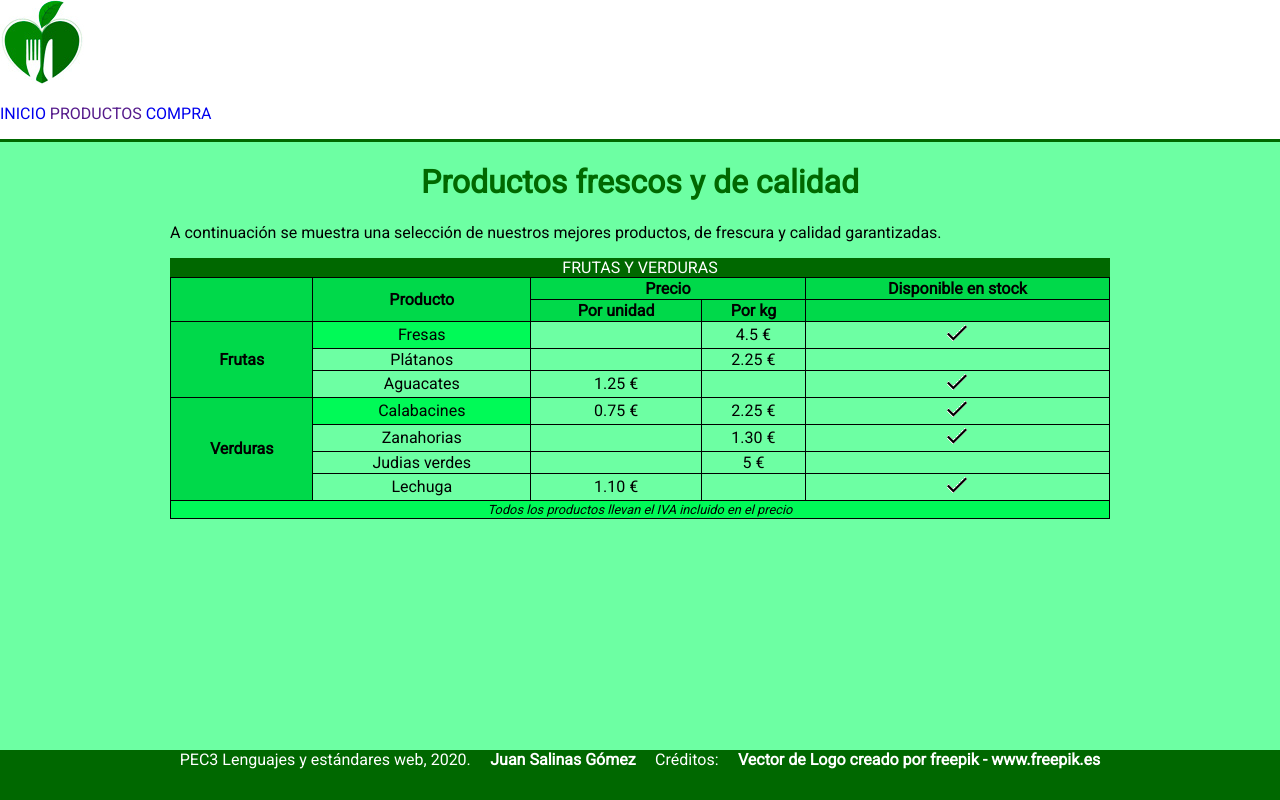
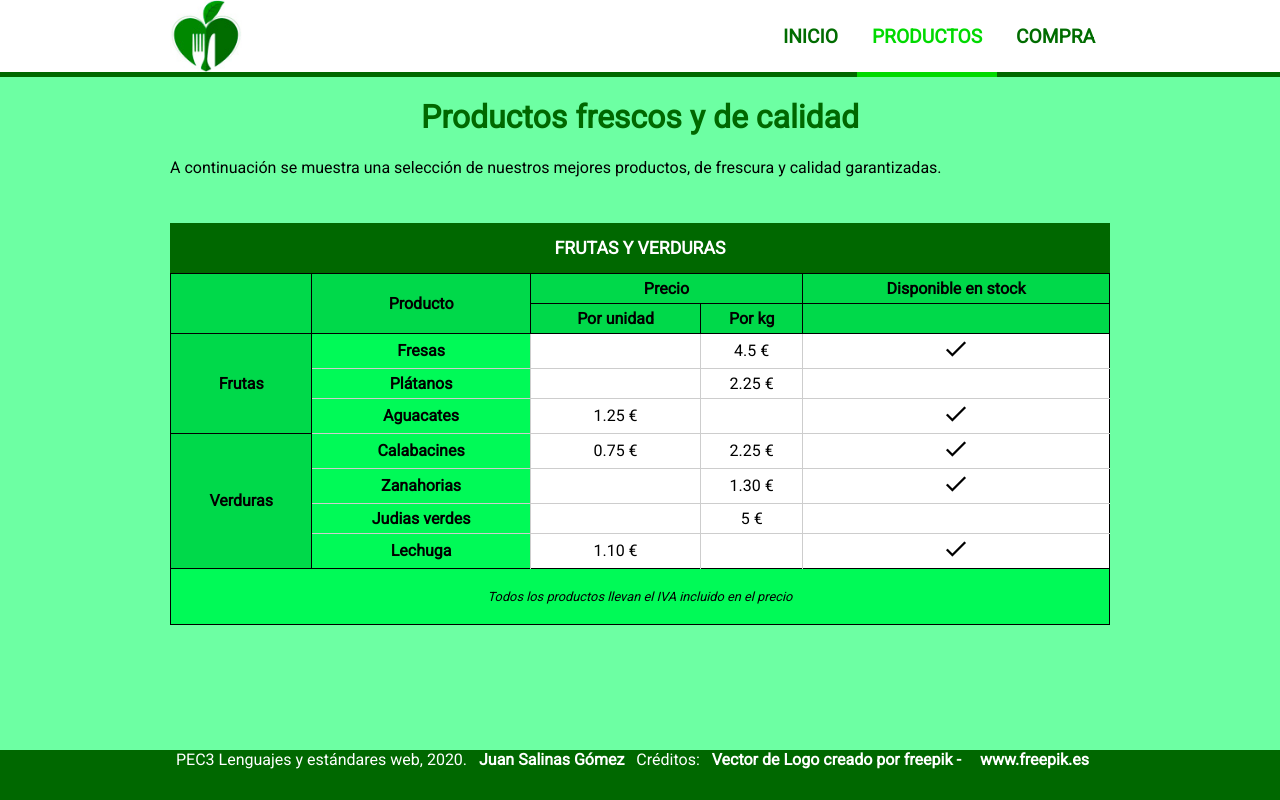
Before and after one commit to juans0/PEC3_UOC, a plain HTML site: page productos.html in a window 1280 px wide. Drawn offline with Linux system fonts and the light colour scheme.

Commit message:
Estilos index, tabla y menu

```diff
--- a/css/estilos.css
+++ b/css/estilos.css
@@ -7,29 +7,49 @@ body {
     padding: 0;
 }
 
-nav {
+header {
     background-color: #fff;
-    border-bottom: 3px solid #006800;
+    border-bottom: 5px solid #006800;
+    height: 72px;
 }
 
-nav > ul {
-    /* display: flex;
-    flex-direction: row;
-    justify-content: flex-end;
+nav {
+    max-width: 940px;
+    margin: auto;
+    display: flex;
+    justify-content: space-between;
     align-items: center;
-    float: right;
-    margin-top: 0;*/
-    max-width: 940px;
-    padding: 0;
 }
+
+/* nav > img, nav > ul {
+    float: left;
+} */
 
 nav li {
     list-style: none;
     display: inline;
+
+    font-size: 1.2em;
+    font-weight: bold;
+
 }
 
 a {
     text-decoration: none;
+    color: #006c00;
+    padding: 15px;
+}
+
+nav li > a:hover {
+    background-color: #006800;
+    color: #fff;
+    padding: 25px 15px;
+}
+
+#actual {
+    color: #00d900;
+    border-bottom: 5px solid #00d900;
+    padding-bottom: 24px;
 }
 
 main {
@@ -69,8 +89,8 @@ footer a {
 /*INICIO*/
 figure {
     float: left;
-    max-width: 265px;
-    margin-right: 20px;
+    max-width: 30%;
+    margin: 50px 15px 5px -10px;
 }
 
 h1, h2 {
@@ -93,8 +113,9 @@ cite {
 
 article {
     float: left;
-    max-width: 600px;
-    margin-left: 10px;
+    max-width: 62%;
+    margin-left: 65px;
+    margin-top: 20px;
 }
 
 /* PRODUCTOS */
@@ -107,6 +128,7 @@ table {
 
 th, td {
     border: 1px solid #000;
+    padding: 5px 0;
 }
 
 #tit_productos {
@@ -114,20 +136,43 @@ th, td {
 }
 
 caption {
+    margin-top: 30px;
     background-color: #006800;
     color: #fff;
+    font-weight: bold;
+    font-size: 1.1em;
+    padding: 15px 0;
 }
 
 th {
     background-color: #00d94a;
 }
 
-tfoot {
+tr > td {
+    background-color: #00fa57;
+    font-weight: bold;
+    border-color: #cdcdcd;
+}
+
+td + td {
+    background-color: #fff;
+    border-color: #cdcdcd;
+    font-weight: normal;
+}
+
+td:last-child {
+    border-right: 0px;
+}
+
+tfoot td {
     background-color: #00fa57;
     font-style: italic;
     font-size: 0.8em;
+    border: 1px solid #000;
+    font-weight: normal;
+    padding: 20px 0;
 }
 
-th + td {
-    background-color: #00fa57;
+.fin {
+    border-bottom: 0px;
 }
--- a/productos.html
+++ b/productos.html
@@ -11,10 +11,10 @@
     <body>
         <header>
             <nav>
-                <img src="img/logo.jpg" alt="logo empresa" title="Muestra logo de la empresa">
+                <img src="img/logo.jpg" alt="logo empresa" title="Muestra logo de la empresa" width="72" height="72">
                 <ul>
                     <li><a href="index.html" id="inicio" title="Página de inicio">INICIO</a></li>
-                    <li><a href="" id="productos" title="Productos que ofrecemos">PRODUCTOS</a></li>
+                    <li><a href="" id="actual" title="Productos que ofrecemos">PRODUCTOS</a></li>
                     <li><a href="compra.html" id="compra" title="Realizar compra">COMPRA</a></li>
                 </ul>
             </nav>
@@ -29,7 +29,7 @@
                 <thead>
                     <tr>
                         <th rowspan="2"></th>
-                        <th rowspan="2">Producto</th>
+                        <th scope="col" rowspan="2">Producto</th>
                         <th colspan="2">Precio</th>
                         <th>Disponible en stock</th>
                     </tr>
@@ -81,10 +81,10 @@
                         <td></td>
                     </tr>
                     <tr>
-                        <td>Lechuga</td>
-                        <td>1.10 €</td>
-                        <td></td>
-                        <td><img src="img/check-icono.png" alt="check"></td>
+                        <td class="fin">Lechuga</td>
+                        <td class="fin">1.10 €</td>
+                        <td class="fin"></td>
+                        <td class="fin"><img src="img/check-icono.png" alt="check"></td>
                     </tr>
 
                 </tbody>
```
Also changed, not shown: compra.html (+2 -2 lines), index.html (+3 -3 lines).
